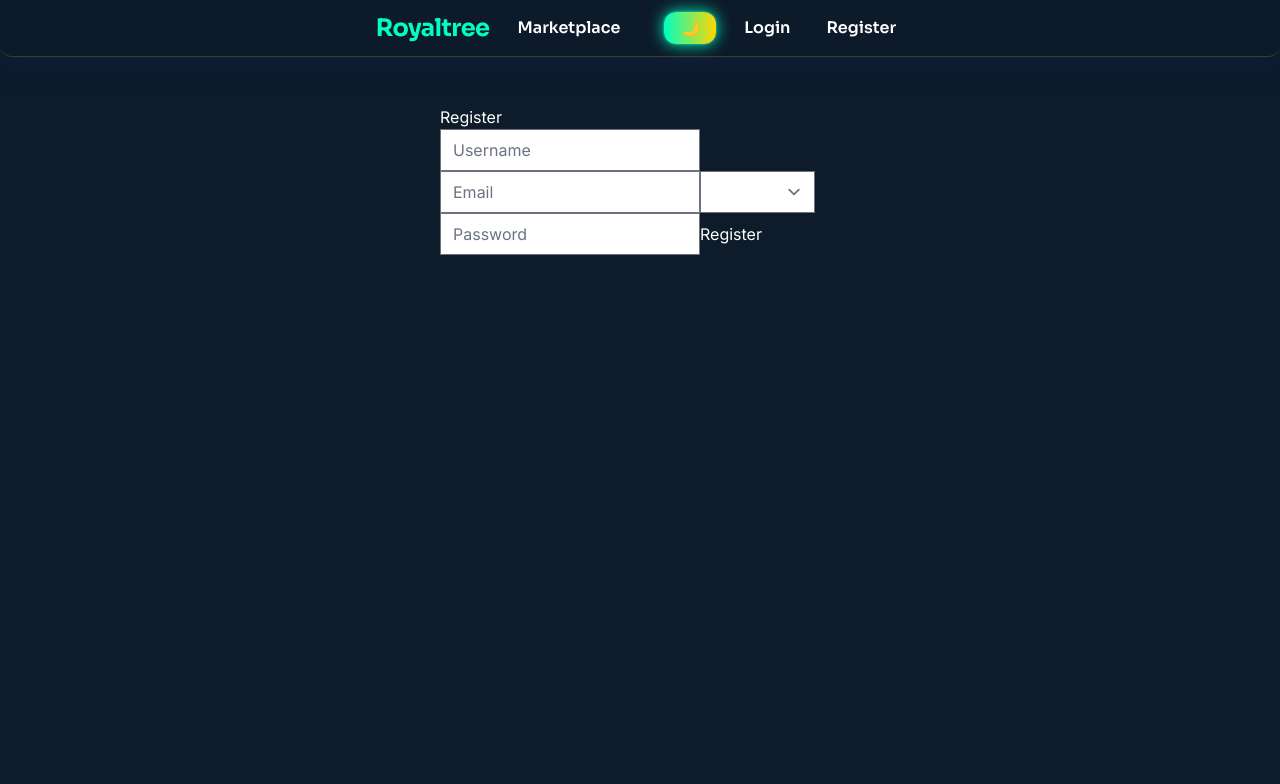
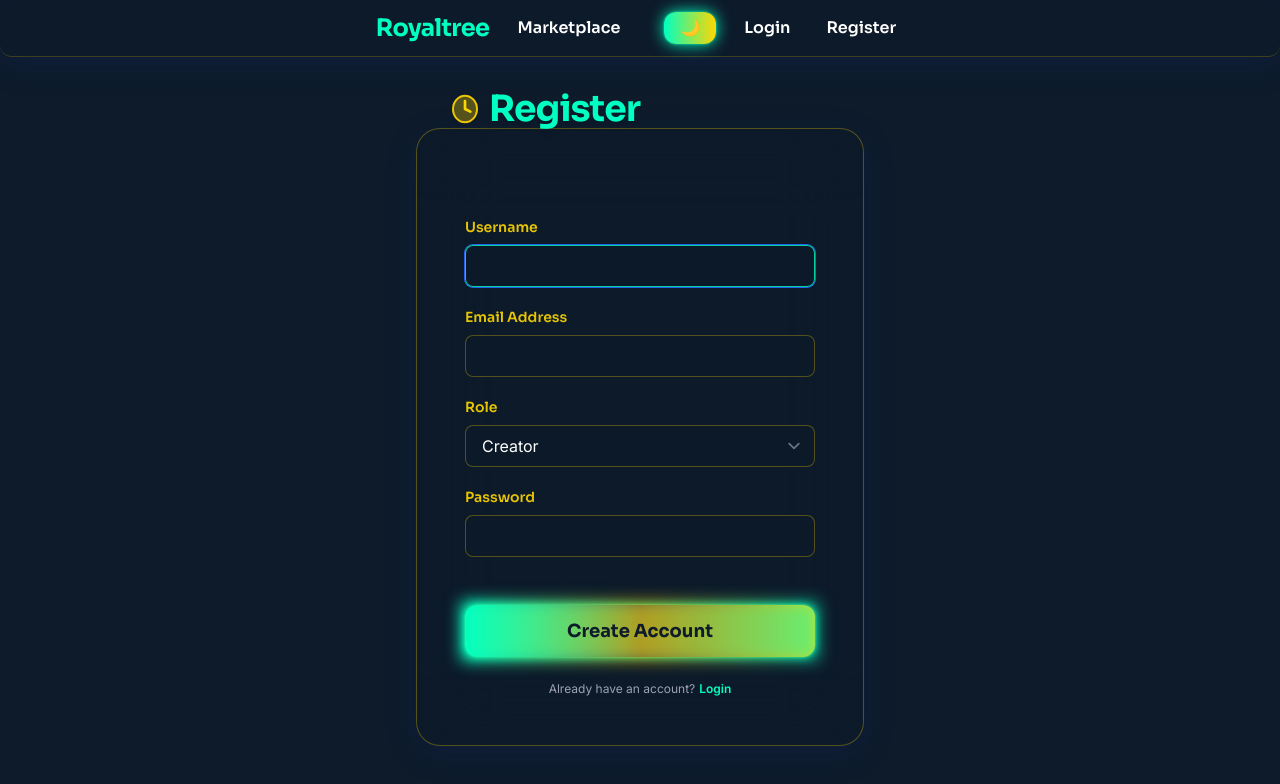
Before and after one commit to samueljoe12/fractionalvault-101436-101468, a React (Create React App) app in the folder royaltree_frontend/: page /register in a window 1280 px wide. Shown: the top 784 px of the page. Built offline with nearby package versions, Linux system fonts and the light colour scheme; no server answers.

Commit message:
CheckPoint

```diff
--- a/royaltree_frontend/src/pages/LoginPage.js
+++ b/royaltree_frontend/src/pages/LoginPage.js
@@ -2,7 +2,9 @@ import React, { useState, useContext } from "react";
 import { useNavigate } from "react-router-dom";
 import { apiPost } from "../api";
 import { UserContext } from "../App";
+import { motion } from "framer-motion";
 
+// PUBLIC_INTERFACE
 export default function LoginPage() {
   const { setUser } = useContext(UserContext);
   const [username, setUsername] = useState("");
@@ -16,7 +18,6 @@ export default function LoginPage() {
     try {
       const result = await apiPost("/auth/login", { username, password }, null, true);
       if (result && result.access_token) {
-        // Optionally fetch user profile info too
         setUser({ token: result.access_token });
         navigate("/");
       } else {
@@ -28,16 +29,97 @@ export default function LoginPage() {
   }
 
   return (
-    <form onSubmit={handleLogin} style={{ maxWidth: 320, margin: "0 auto" }}>
-      <h2>Login</h2>
-      {error && <div style={{ color: "red" }}>{error}</div>}
-      <div>
-        <input value={username} onChange={e => setUsername(e.target.value)} placeholder="Username" required autoFocus />
-      </div>
-      <div>
-        <input value={password} type="password" onChange={e => setPassword(e.target.value)} placeholder="Password" required />
-      </div>
-      <button type="submit">Login</button>
-    </form>
+    <div className="w-full h-full flex items-center justify-center min-h-[70vh]">
+      <motion.div
+        className="relative bg-glass-black/70 backdrop-blur-xl p-8 sm:p-12 rounded-3xl shadow-glass border border-gold/30 max-w-md w-full"
+        initial={{ opacity: 0, y: 40, scale: 0.94 }}
+        animate={{ opacity: 1, y: 0, scale: 1 }}
+        transition={{ duration: 0.9, type: "spring" }}
+      >
+        <div className="absolute -top-10 left-8 flex items-center gap-2">
+          <svg
+            className="w-8 h-8 text-gold drop-shadow"
+            fill="none"
+            stroke="currentColor"
+            strokeWidth={1.5}
+            viewBox="0 0 24 24"
+          >
+            <ellipse cx="12" cy="12" rx="8" ry="10" className="stroke-gold/80" fill="gold" fillOpacity={0.24} />
+            <path
+              d="M7 12h10M12 7v10"
+              strokeLinejoin="round"
+              strokeLinecap="round"
+              className="stroke-gold"
+              strokeWidth={2}
+            />
+          </svg>
+          <h1 className="font-heading text-3xl sm:text-4xl font-extrabold neon-mint tracking-tight drop-shadow-md">
+            Login
+          </h1>
+        </div>
+        <form className="pt-10 flex flex-col gap-6" onSubmit={handleLogin} autoComplete="on">
+          {error && (
+            <motion.div
+              className="mb-2 text-sm text-red-400 px-3 py-1 rounded bg-glass-white/30"
+              initial={{ opacity: 0 }}
+              animate={{ opacity: 1 }}
+            >
+              {error}
+            </motion.div>
+          )}
+          <div className="flex flex-col gap-2">
+            <label htmlFor="login-username" className="font-heading text-sm font-semibold text-gold/90">
+              Username
+            </label>
+            <input
+              id="login-username"
+              type="text"
+              value={username}
+              onChange={e => setUsername(e.target.value)}
+              autoFocus
+              required
+              className="transition border border-gold/30 rounded-lg px-4 py-2 bg-background/70 text-white focus:outline-none focus:border-neon-mint/80 font-body"
+            />
+          </div>
+          <div className="flex flex-col gap-2">
+            <label htmlFor="login-password" className="font-heading text-sm font-semibold text-gold/90">
+              Password
+            </label>
+            <input
+              id="login-password"
+              type="password"
+              value={password}
+              onChange={e => setPassword(e.target.value)}
+              required
+              className="transition border border-gold/30 rounded-lg px-4 py-2 bg-background/70 text-white focus:outline-none focus:border-neon-mint/80 font-body"
+            />
+          </div>
+          <motion.button
+            type="submit"
+            className="mt-6 w-full py-3 rounded-xl font-heading font-bold text-lg bg-gradient-to-r from-neon-mint via-white/20 to-gold shadow-neon border-0 outline-none relative text-background
+              before:absolute before:-inset-1 before:blur before:bg-gradient-to-r before:from-neon-mint before:via-gold/60 before:to-neon-mint/60
+              hover:scale-105 hover:shadow-goldish transition-transform"
+            initial={{ boxShadow: "0px 0px 0px #00FFC2" }}
+            animate={{ boxShadow: ["0 0 0px #00FFC2", "0 0 16px #00FFC2, 0 0 2px #FFD700"] }}
+            transition={{
+              repeat: Infinity,
+              repeatType: "mirror",
+              duration: 2,
+            }}
+          >
+            <span className="relative z-10">Sign In</span>
+          </motion.button>
+        </form>
+        <div className="mt-5 text-gray-400 text-xs flex items-center justify-center gap-1">
+          <span>New to Royaltree?</span>
+          <a
+            href="/register"
+            className="neon-mint font-semibold hover:underline"
+          >
+            Register
+          </a>
+        </div>
+      </motion.div>
+    </div>
   );
 }
--- a/royaltree_frontend/src/pages/RegisterPage.js
+++ b/royaltree_frontend/src/pages/RegisterPage.js
@@ -2,7 +2,9 @@ import React, { useState, useContext } from "react";
 import { useNavigate } from "react-router-dom";
 import { apiPost } from "../api";
 import { UserContext } from "../App";
+import { motion } from "framer-motion";
 
+// PUBLIC_INTERFACE
 export default function RegisterPage() {
   const { setUser } = useContext(UserContext);
   const [username, setUsername] = useState("");
@@ -29,17 +31,128 @@ export default function RegisterPage() {
   }
 
   return (
-    <form onSubmit={handleRegister} style={{ maxWidth: 400, margin: "0 auto" }}>
-      <h2>Register</h2>
-      {error && <div style={{ color: "red" }}>{error}</div>}
-      <input value={username} onChange={e => setUsername(e.target.value)} placeholder="Username" required />
-      <input value={email} onChange={e => setEmail(e.target.value)} placeholder="Email" type="email" required />
-      <select value={role} onChange={e => setRole(e.target.value)}>
-        <option value="creator">Creator</option>
-        <option value="investor">Investor</option>
-      </select>
-      <input value={password} type="password" onChange={e => setPassword(e.target.value)} placeholder="Password" required />
-      <button type="submit">Register</button>
-    </form>
+    <div className="w-full h-full flex items-center justify-center min-h-[70vh]">
+      <motion.div
+        className="relative bg-glass-black/70 backdrop-blur-2xl p-8 sm:p-12 rounded-3xl shadow-glass border border-gold/30 max-w-md w-full"
+        initial={{ opacity: 0, y: 44, scale: 0.94 }}
+        animate={{ opacity: 1, y: 0, scale: 1 }}
+        transition={{ duration: 1.0, type: "spring" }}
+      >
+        <div className="absolute -top-10 left-8 flex items-center gap-2">
+          <svg
+            className="w-8 h-8 text-gold drop-shadow"
+            fill="none"
+            stroke="currentColor"
+            strokeWidth={1.5}
+            viewBox="0 0 24 24"
+          >
+            <ellipse cx="12" cy="12" rx="9" ry="10" className="stroke-gold/90" fill="gold" fillOpacity={0.30}/>
+            <path
+              d="M12 6v6l4 2"
+              strokeLinejoin="round"
+              strokeLinecap="round"
+              className="stroke-gold"
+              strokeWidth={2}
+            />
+          </svg>
+          <h1 className="font-heading text-3xl sm:text-4xl font-extrabold neon-mint tracking-tight drop-shadow-md">
+            Register
+          </h1>
+        </div>
+        <form className="pt-10 flex flex-col gap-5" onSubmit={handleRegister} autoComplete="on">
+          {error && (
+            <motion.div
+              className="mb-2 text-sm text-red-400 px-3 py-1 rounded bg-glass-white/30"
+              initial={{ opacity: 0 }}
+              animate={{ opacity: 1 }}
+            >
+              {error}
+            </motion.div>
+          )}
+          <div className="flex flex-col gap-2">
+            <label htmlFor="reg-username" className="font-heading text-sm font-semibold text-gold/90">
+              Username
+            </label>
+            <input
+              id="reg-username"
+              type="text"
+              value={username}
+              onChange={e => setUsername(e.target.value)}
+              required
+              autoFocus
+              className="transition border border-gold/30 rounded-lg px-4 py-2 bg-background/70 text-white focus:outline-none focus:border-neon-mint/80 font-body"
+            />
+          </div>
+          <div className="flex flex-col gap-2">
+            <label htmlFor="reg-email" className="font-heading text-sm font-semibold text-gold/90">
+              Email Address
+            </label>
+            <input
+              id="reg-email"
+              type="email"
+              value={email}
+              onChange={e => setEmail(e.target.value)}
+              required
+              className="transition border border-gold/30 rounded-lg px-4 py-2 bg-background/70 text-white focus:outline-none focus:border-neon-mint/80 font-body"
+            />
+          </div>
+          <div className="flex flex-col gap-2">
+            <label htmlFor="reg-role" className="font-heading text-sm font-semibold text-gold/90">
+              Role
+            </label>
+            <select
+              id="reg-role"
+              value={role}
+              onChange={e => setRole(e.target.value)}
+              className="transition border border-gold/30 rounded-lg px-4 py-2 bg-background/70 text-white focus:outline-none focus:border-neon-mint/80 font-body"
+            >
+              <option value="creator">Creator</option>
+              <option value="investor">Investor</option>
+            </select>
+          </div>
+          <div className="flex flex-col gap-2">
+            <label htmlFor="reg-password" className="font-heading text-sm font-semibold text-gold/90">
+              Password
+            </label>
+            <input
+              id="reg-password"
+              type="password"
+              value={password}
+              onChange={e => setPassword(e.target.value)}
+              required
+              className="transition border border-gold/30 rounded-lg px-4 py-2 bg-background/70 text-white focus:outline-none focus:border-neon-mint/80 font-body"
+            />
+          </div>
+          <motion.button
+            type="submit"
+            className="mt-7 w-full py-3 rounded-xl font-heading font-bold text-lg bg-gradient-to-r from-neon-mint via-white/20 to-gold shadow-neon border-0 outline-none relative text-background
+              before:absolute before:-inset-1 before:blur before:bg-gradient-to-r before:from-neon-mint before:via-gold/60 before:to-neon-mint/60
+              hover:scale-105 hover:shadow-goldish transition-transform"
+            initial={{ boxShadow: "0px 0px 0px #00FFC2" }}
+            animate={{ boxShadow: [
+              "0 0 0px #00FFC2, 0 0 0px #FFD700",
+              "0 0 12px #00FFC2, 0 0 3px #FFD700"
+              ]
+            }}
+            transition={{
+              repeat: Infinity,
+              repeatType: "mirror",
+              duration: 2.2,
+            }}
+          >
+            <span className="relative z-10">Create Account</span>
+          </motion.button>
+        </form>
+        <div className="mt-6 text-gray-400 text-xs flex items-center justify-center gap-1">
+          <span>Already have an account?</span>
+          <a
+            href="/login"
+            className="neon-mint font-semibold hover:underline"
+          >
+            Login
+          </a>
+        </div>
+      </motion.div>
+    </div>
   );
 }
```
Also changed, not shown: 1 other file (tests, documents, lock files or other folders).
